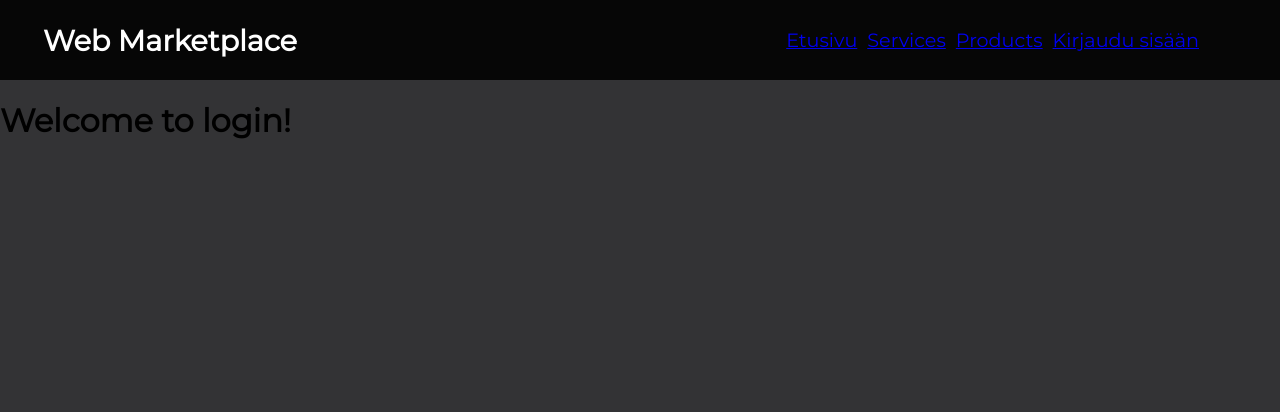
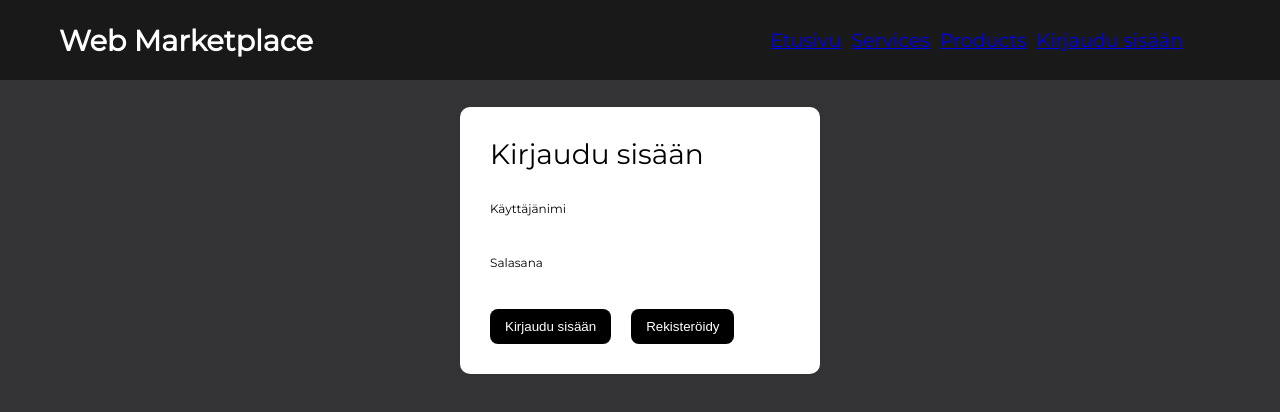
Before and after one commit to mikaelk94/web-marketplace, a React (Create React App) app in the folder web-marketplace/: page /login in a window 1280 px wide. Shown: the top 412 px of the page. Built offline with nearby package versions, Linux system fonts and the light colour scheme.

Commit message:
Lisätty kirjautumissivu

```diff
--- a/web-marketplace/src/App.tsx
+++ b/web-marketplace/src/App.tsx
@@ -4,7 +4,10 @@ import Navbar from './components/navbar/navbar'
 import Search from './components/search/Search'
 import Login from './login'
 import Home from './home'
+
 import { BrowserRouter as Router, Route, Routes } from "react-router-dom";
+
+
 
 function App() {
   return (
--- a/web-marketplace/src/components/navbar/navbar.css
+++ b/web-marketplace/src/components/navbar/navbar.css
@@ -1,5 +1,5 @@
 .NavbarItems{
-    background-color: rgba(0, 0, 0, 0.89);
+    background-color: rgba(0, 0, 0, 0.50);
     height: 80px;
     display: flex;
     justify-content: center;
--- a/web-marketplace/src/components/search/Search.tsx
+++ b/web-marketplace/src/components/search/Search.tsx
@@ -15,7 +15,7 @@ interface Posting {
 }
 
 const instance: AxiosInstance = axios.create({
-  baseURL: 'http://localhost:3001',
+  baseURL: 'https://verkkokauppa-api.herokuapp.com/',
 })
 
 const Search = () => {
@@ -41,7 +41,7 @@ const Search = () => {
         console.log(response.data)
         setCount(response.data.length)
       }
-    } catch (err) {}
+    } catch (err) { }
   }
 
   useEffect(() => {
--- a/web-marketplace/src/login.css
+++ b/web-marketplace/src/login.css
@@ -0,0 +1,57 @@
+*{
+    margin: 0;
+    padding: 0;
+    box-sizing: border-box;
+  }
+
+  .loginForm input, .btn{
+    appearance: none;
+    background: none;
+    border: none;
+    outline: none;
+  }
+
+  .loginForm{
+    height: 40vh;
+    display: flex;
+    align-items: center;
+    justify-content: center;
+  }
+
+  form .form-inner{
+    position: relative;
+    display: block;
+    background-color: #fff;
+    padding: 30px;
+    z-index: 2;
+    border-radius: 10px;
+  }
+
+  form .form-inner h2{
+    font-size: 28px;
+    font-weight: 500;
+    margin-bottom: 30px;
+  }
+
+  form .form-inner .form-group{
+    display: block;
+    width: 300px;
+    margin-bottom: 15px;
+  }
+
+  .form-inner .form-group label{
+    display: block;
+    font-size: 12px;
+    margin-bottom: 5px;
+    transition: 0.4s;
+  }
+
+  form .form-inner button{
+    display: inline-block;
+    padding: 10px 15px;
+    border-radius: 8px;
+    background-color: black;
+    color: #fff;
+    cursor: pointer;
+    margin-right: 20px;
+  }
--- a/web-marketplace/src/login.tsx
+++ b/web-marketplace/src/login.tsx
@@ -1,17 +1,54 @@
 import React from 'react'
 import './App.css'
 import Navbar from './components/navbar/navbar'
-import Search from './components/search/Search'
+import axios from 'axios'
+import './login.css'
+
+const session_url = 'https://verkkokauppa-api.herokuapp.com/login'
+
+
+const loginfunc = async () => {
+    let user = (document.getElementById('username') as HTMLInputElement).value
+    let pass = (document.getElementById('password') as HTMLInputElement).value
+    axios.post(session_url, {}, {
+        auth: {
+            username: user,
+            password: pass
+        }
+    }).then(function (response) {
+        console.log('Authenticated');
+        console.log(response.data);
+        console.log(user, pass);
+    }).catch(function (error) {
+        console.log('Error on Authentication');
+    });
+}
 
 function Login() {
     return (
         <div className='etusivu'>
             <Navbar />
 
+            <div className='login'>
+            </div>
             <div>
-                <h1>Welcome to login!</h1>
-            </div>
-        </div>
+                <form className='loginForm'>
+                    <div className='form-inner'>
+                        <h2>Kirjaudu sisään</h2>
+                        <div className='form-group'>
+                            <label htmlFor='name'>Käyttäjänimi</label>
+                            <input type='text' name='name' id='username' />
+                        </div>
+                        <div className='form-group'>
+                            <label htmlFor='password'>Salasana</label>
+                            <input type="password" name="password" id="password" />
+                        </div>
+                        <button className='btn' onClick={loginfunc}>Kirjaudu sisään</button>
+                        <button className='btn'>Rekisteröidy</button>
+                    </div>
+                </form>
+            </div >
+        </div >
     )
 }
 
```
Also changed, not shown: web-marketplace/src/index.css (line endings or trailing spaces).
